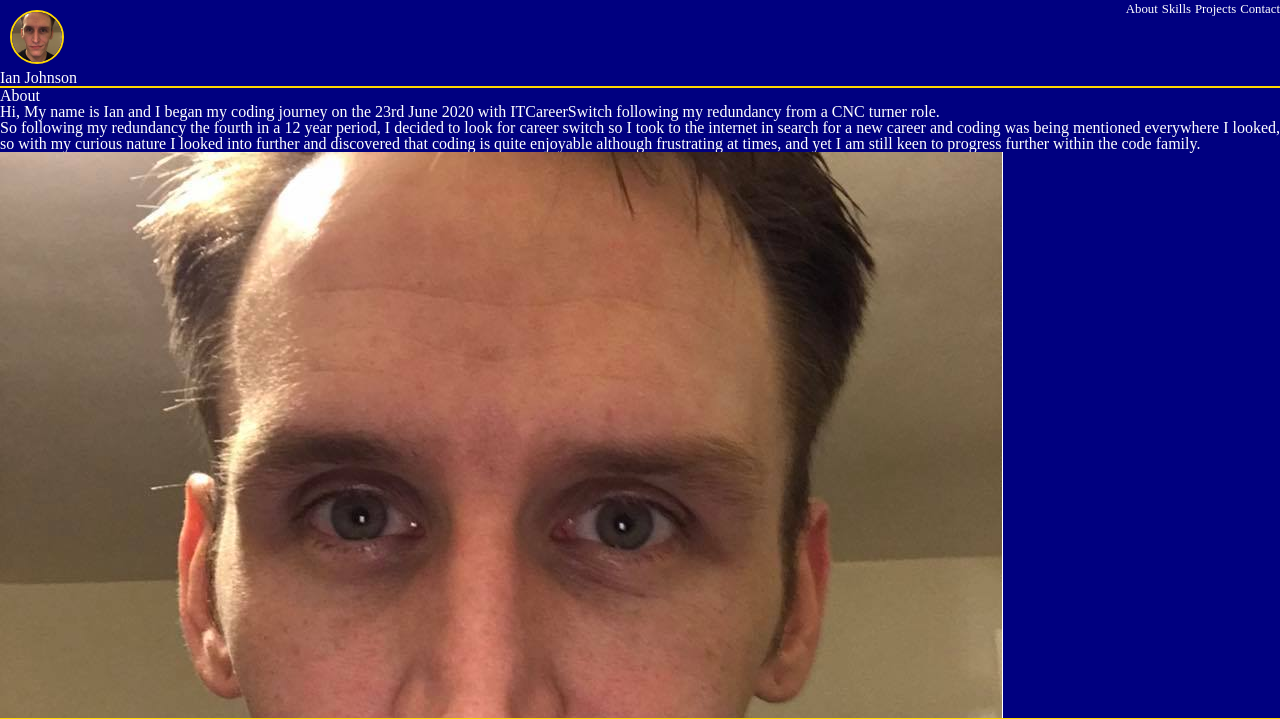
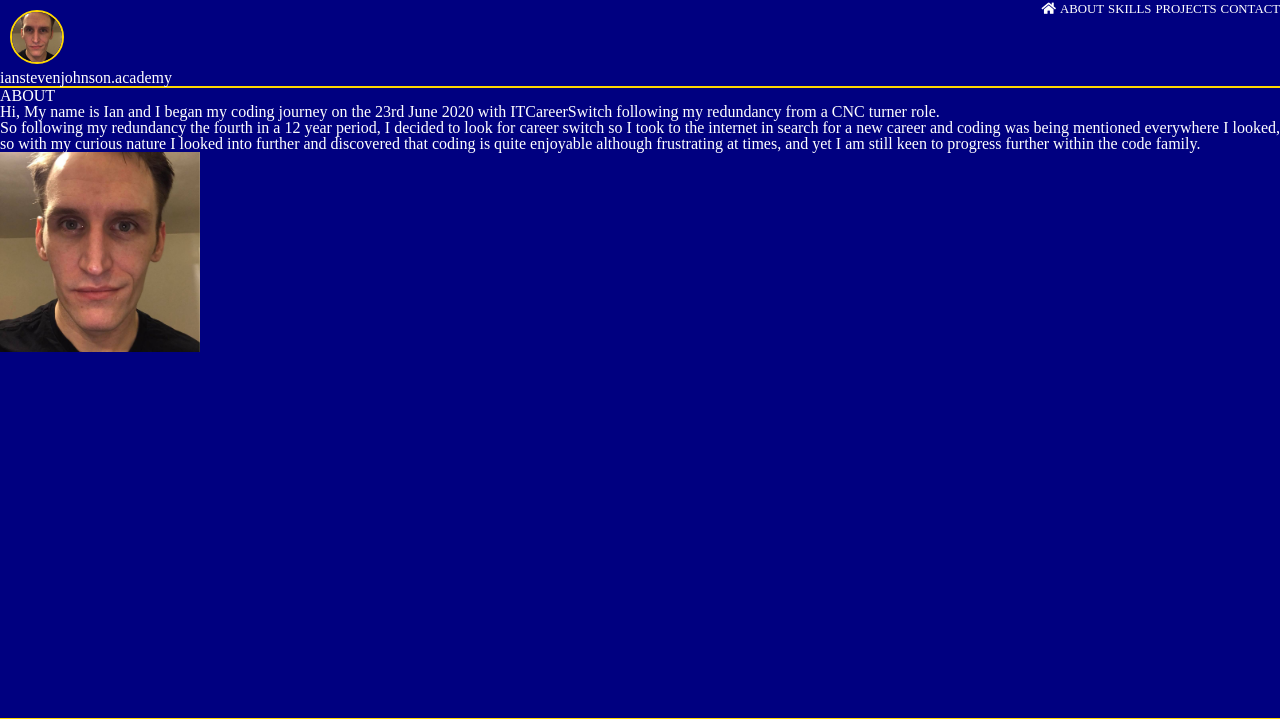
Before and after one commit to ianstevenjohnson9/portfolio, a plain HTML site: page about.html in a window 1280 px wide. Shown: the top 719 px of the page. Drawn offline with Linux system fonts and the light colour scheme.

Commit message:
mod html, css
adjusted other html file so they look the same as the index.html and also added a few h2 tags, h3 tags and logos

```diff
--- a/about.html
+++ b/about.html
@@ -10,19 +10,20 @@
     </head>
     <body>
         <header>
-            <h1>Ian Johnson</h1>
+            <h1>ianstevenjohnson.academy</h1>
         </header>
         <img id="reducedImage"src="profilePicReduced.png" alt="Ian's Picture"/>
         <nav>
-            <a href="about.html">About</a>
-            <a href="skills.html">Skills</a>
-            <a href="projects.html">Projects</a>
-            <a href="contact.html">Contact</a>
+            <a href="index.html"class="fas fa-home"></a>
+            <a href="about.html">ABOUT</a>
+            <a href="skills.html">SKILLS</a>
+            <a href="projects.html">PROJECTS</a>
+            <a href="contact.html">CONTACT</a>
         </nav>
 
         <section class="about">
 
-            <h2>About</h2>
+            <h2>ABOUT</h2>
             <div class="description">
                 <p>Hi, My name is Ian and I began my coding journey on the 23rd June 2020 with ITCareerSwitch following my redundancy from a CNC turner role.</p>
                 <p>So following my redundancy the fourth in a 12 year period, I decided to look for career switch so I took to the internet in search for a new career and coding was
--- a/style.css
+++ b/style.css
@@ -56,3 +56,10 @@ div.social {
     justify-content: space-around;
     font-size: 1.5rem;
 }
+
+/*   about css   */
+
+div.profilePicture img{
+    height: 200px;
+    width: 200px;
+}
```
Also changed, not shown: contact.html (+11 -6 lines), index.html (+2 -2 lines), projects.html (+13 -6 lines), skills.html (+7 -6 lines).
